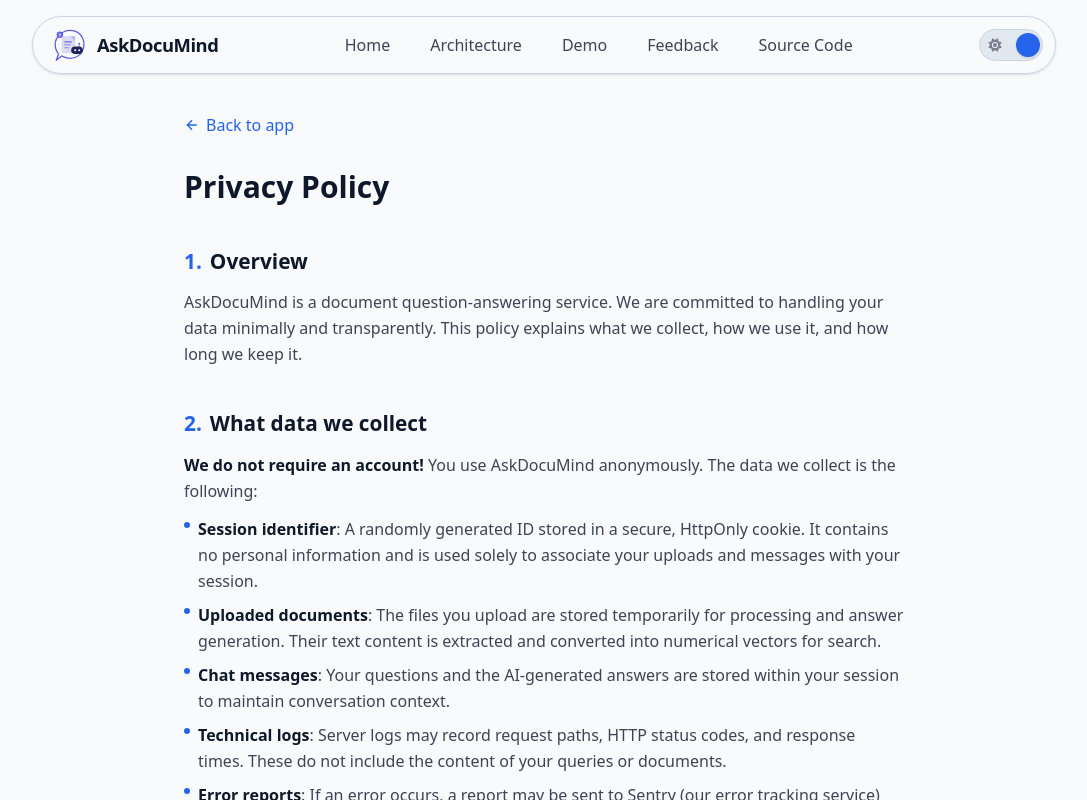
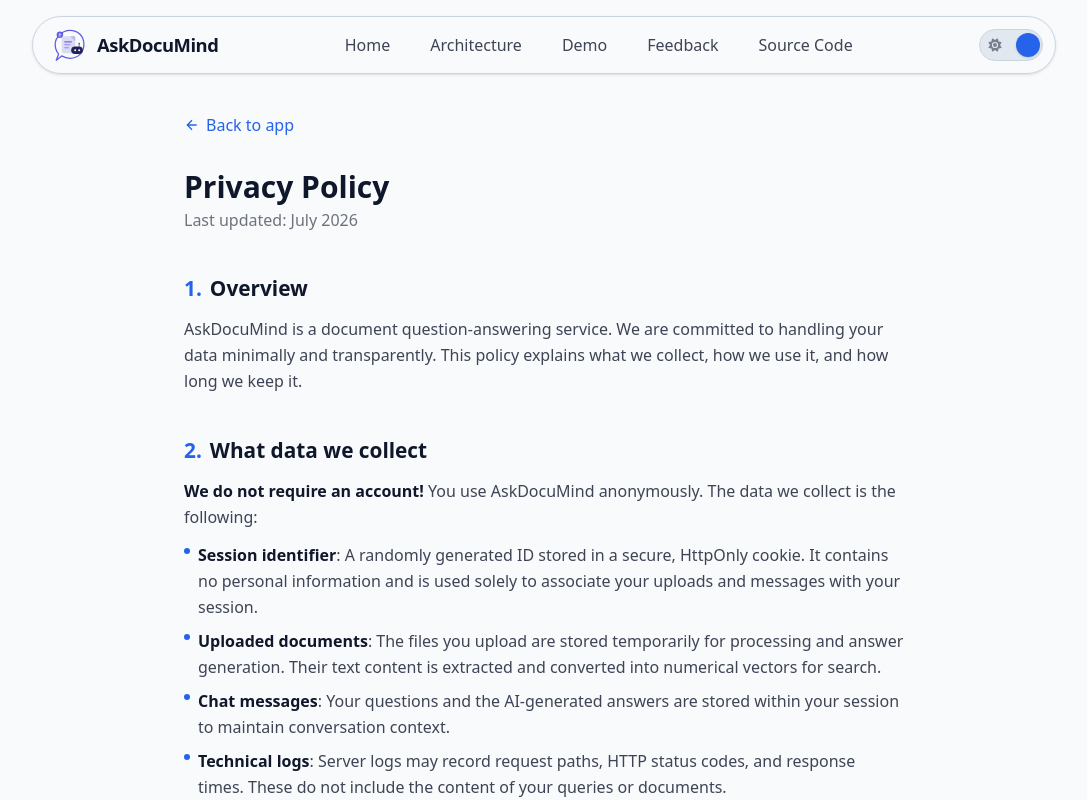
Before and after one commit to EmmanuelM-A/askdocumind-web, a Next.js app: page /privacy in a window 1280 px wide. Shown: the whole page, without its empty margins (96-1183 px from the left). Built offline with nearby package versions, Linux system fonts and the light colour scheme.

Commit message:
feat: update Privacy Policy and Terms of Service to include last updated date and improve paragraph rendering

```diff
--- a/src/app/privacy/page.tsx
+++ b/src/app/privacy/page.tsx
@@ -26,9 +26,15 @@
 
 		return <h2 className="mt-10 mb-3 text-lg font-semibold text-(--color-text)">{children}</h2>;
 	},
-	p: ({ children }) => (
-		<p className="mb-3 text-sm leading-relaxed text-(--color-text)/80">{children}</p>
-	),
+	p: ({ children }) => {
+		const text = getText(children);
+
+		if (text.startsWith("Last updated:")) {
+			return <p className="mt-1 text-sm text-(--color-text)/60">{children}</p>;
+		}
+
+		return <p className="mb-3 text-sm leading-relaxed text-(--color-text)/80">{children}</p>;
+	},
 	ul: ({ children }) => (
 		<ul className="mb-3 space-y-2 text-sm leading-relaxed text-(--color-text)/80">
 			{children}
--- a/src/app/terms/page.tsx
+++ b/src/app/terms/page.tsx
@@ -27,9 +27,15 @@
 
 		return <h2 className="mt-10 mb-3 text-lg font-semibold text-(--color-text)">{children}</h2>;
 	},
-	p: ({ children }) => (
-		<p className="mb-3 text-sm leading-relaxed text-(--color-text)/80">{children}</p>
-	),
+	p: ({ children }) => {
+		const text = getText(children);
+
+		if (text.startsWith("Last updated:")) {
+			return <p className="mt-1 text-sm text-(--color-text)/60">{children}</p>;
+		}
+
+		return <p className="mb-3 text-sm leading-relaxed text-(--color-text)/80">{children}</p>;
+	},
 	ul: ({ children }) => (
 		<ul className="mb-3 space-y-2 text-sm leading-relaxed text-(--color-text)/80">
 			{children}
@@ -80,7 +86,7 @@
 	td: ({ children }) => <td className="px-4 py-3">{children}</td>,
 };
 
-export default async function TermsOfConditionsPage() {
+export default async function TermsOfServicePage() {
 	const filePath = path.join(process.cwd(), "src/data/terms/content.md");
 	const content = await fs.readFile(filePath, "utf-8");
 
--- a/src/data/privacy/content.md
+++ b/src/data/privacy/content.md
@@ -1,4 +1,6 @@
 # Privacy Policy
+
+Last updated: July 2026
 
 ## 1. Overview
 
--- a/src/data/terms/content.md
+++ b/src/data/terms/content.md
@@ -1,4 +1,6 @@
 # Terms of Service
+
+Last updated: July 2026
 
 ## 1. Acceptance
 
```
